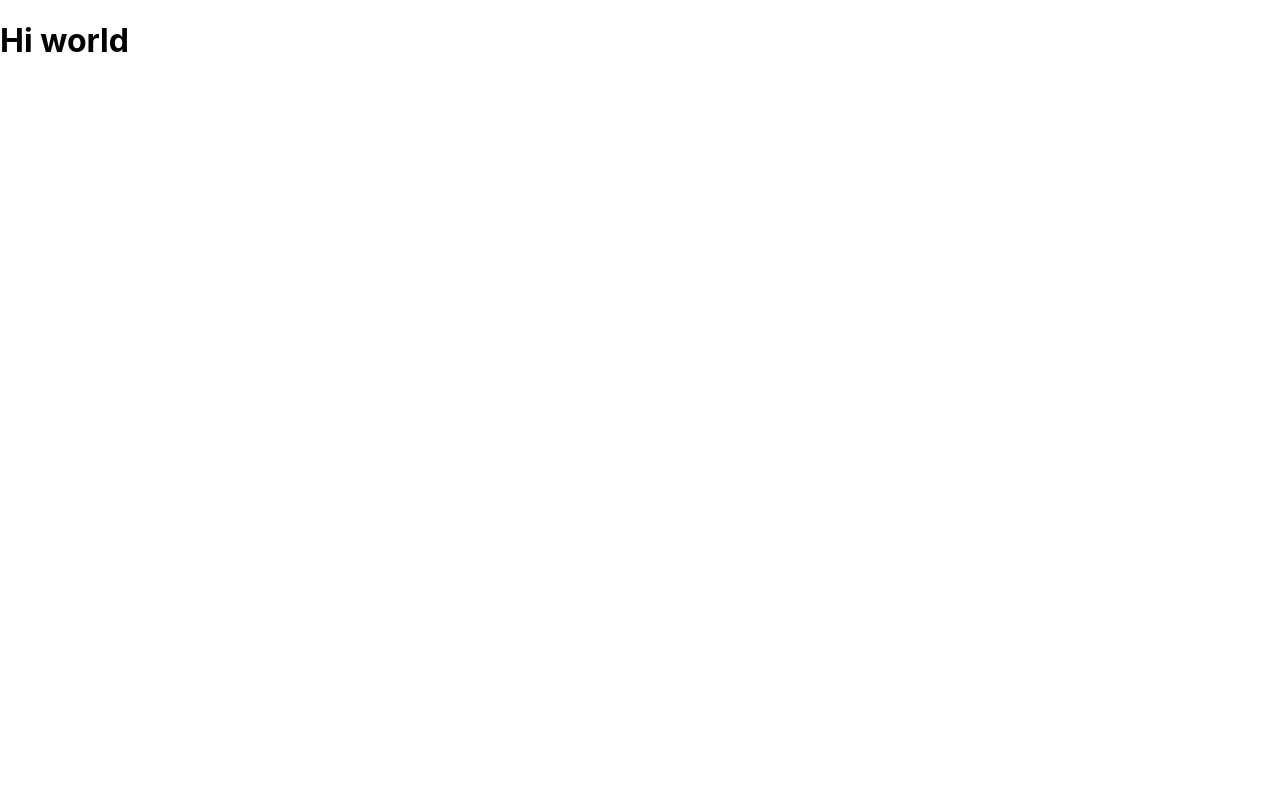
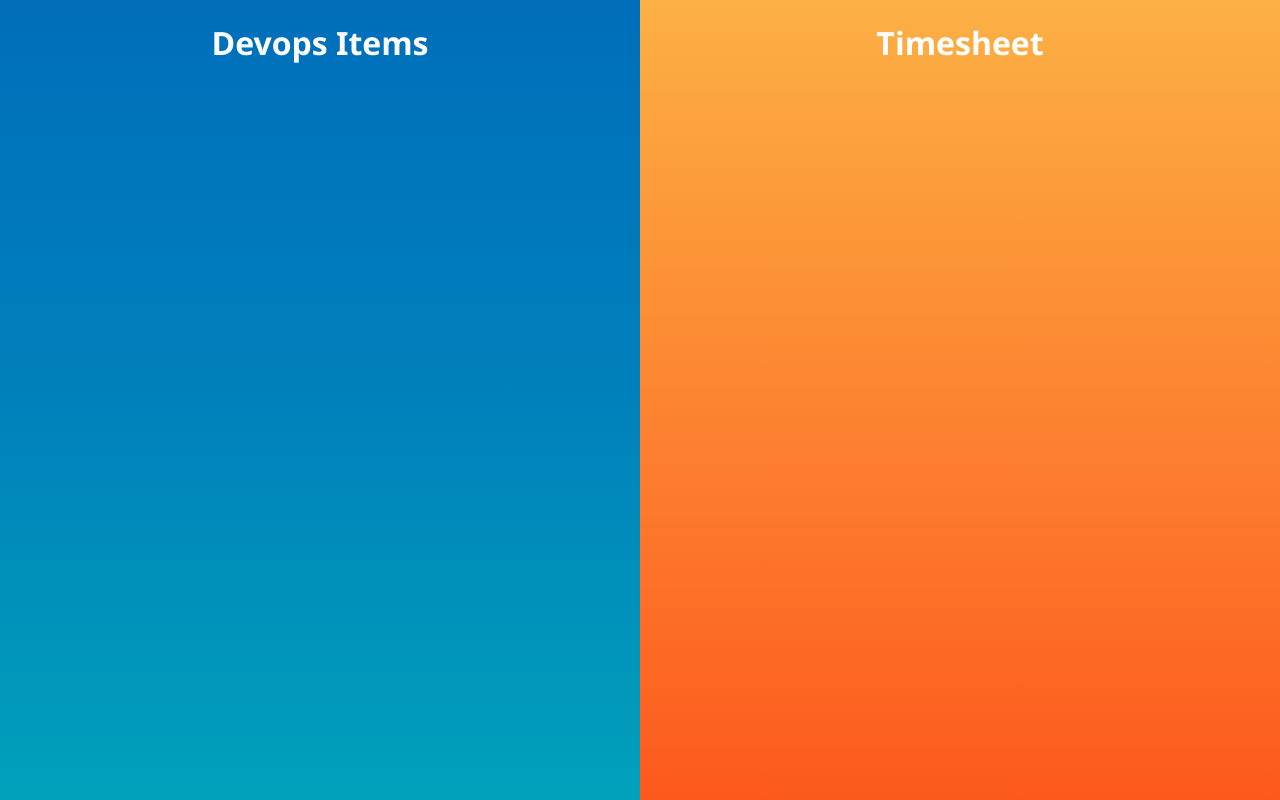
Before and after one commit to antonio-rivera/ShiftTimer, a React (Vite) app: page / in a window 1280 px wide. Built offline with nearby package versions, Linux system fonts and the light colour scheme.

Commit message:
Added styling for the two main components

```diff
--- a/package.json
+++ b/package.json
@@ -8,7 +8,8 @@
   },
   "dependencies": {
     "react": "^17.0.0",
-    "react-dom": "^17.0.0"
+    "react-dom": "^17.0.0",
+    "styled-components": "^5.3.0"
   },
   "devDependencies": {
     "@vitejs/plugin-react-refresh": "^1.3.1",
--- a/src/App.jsx
+++ b/src/App.jsx
@@ -1,10 +1,22 @@
 import React from "react";
+import styled from "styled-components";
+import LeftPage from "./components/LeftPage";
+import RightPage from "./components/RightPage";
+
+const Box = styled.div`
+  display: grid;
+  grid-template-columns: 50% 50%;
+  height: 100vh;
+`;
 
 function App() {
   return (
-    <div className="App">
-      <h1>Hi world</h1>
-    </div>
+    <>
+      <Box>
+        <LeftPage />
+        <RightPage />
+      </Box>
+    </>
   );
 }
 
--- /dev/null
+++ b/src/components/LeftPage.jsx
@@ -0,0 +1,27 @@
+import React from "react";
+import styled from "styled-components";
+
+//////////////Styles////////////////////////////////
+const Wrapper = styled.div`
+  background: rgb(0, 110, 187);
+  background: linear-gradient(
+    180deg,
+    rgba(0, 110, 187, 1) 0%,
+    rgba(0, 129, 187, 1) 50%,
+    rgba(0, 161, 187, 1) 100%
+  );
+`;
+const Title = styled.h1`
+  text-align: center;
+  color: white;
+  font-family: "Segoe UI", Tahoma, Geneva, Verdana, sans-serif;
+`;
+/////////////////////////////////////////////////////
+
+export default function LeftPage() {
+  return (
+    <Wrapper>
+      <Title>Devops Items</Title>
+    </Wrapper>
+  );
+}
--- /dev/null
+++ b/src/components/RightPage.jsx
@@ -0,0 +1,26 @@
+import React from "react";
+import styled from "styled-components";
+
+//////////////Styles////////////////////////////////
+const Wrapper = styled.div`
+  background: rgb(252, 176, 69);
+  background: linear-gradient(
+    180deg,
+    rgba(252, 176, 69, 1) 0%,
+    rgba(253, 89, 29, 1) 100%
+  );
+`;
+const Title = styled.h1`
+  text-align: center;
+  color: white;
+  font-family: "Segoe UI", Tahoma, Geneva, Verdana, sans-serif;
+`;
+/////////////////////////////////////////////////////
+
+export default function LeftPage() {
+  return (
+    <Wrapper>
+      <Title>Timesheet</Title>
+    </Wrapper>
+  );
+}
```
Also changed, not shown: 1 other file (tests, documents, lock files or other folders).
